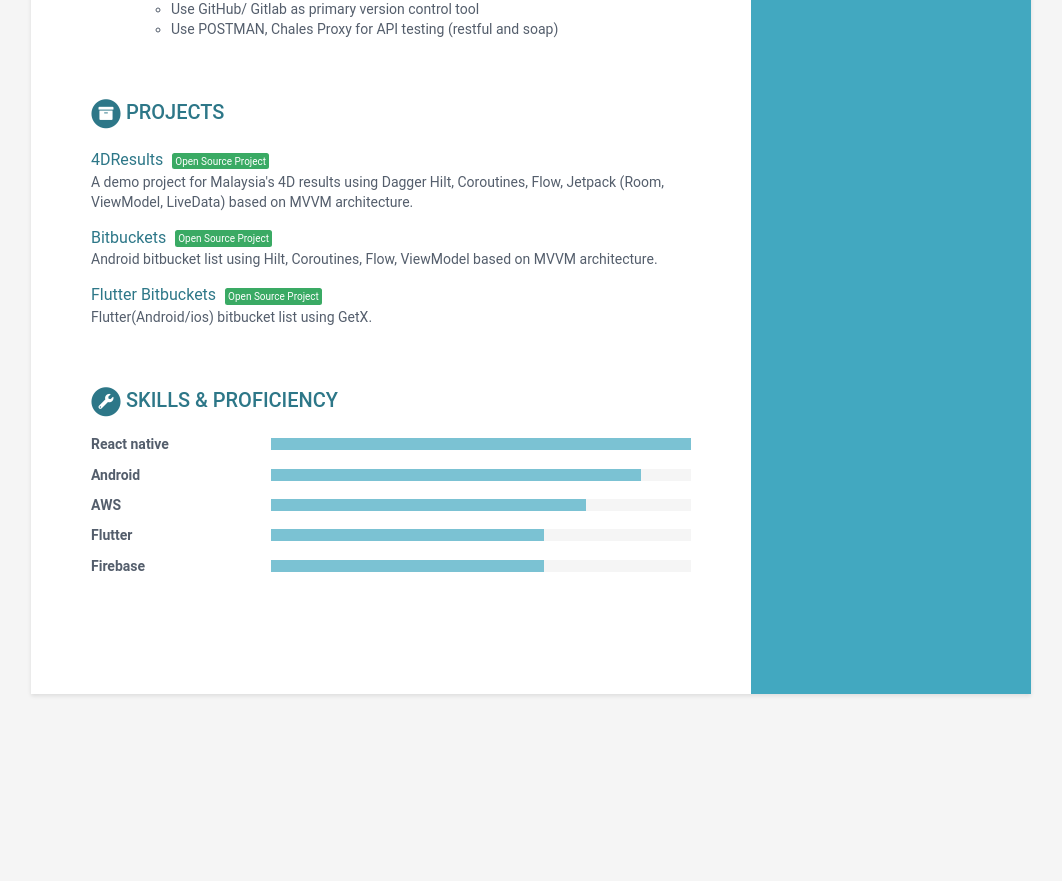
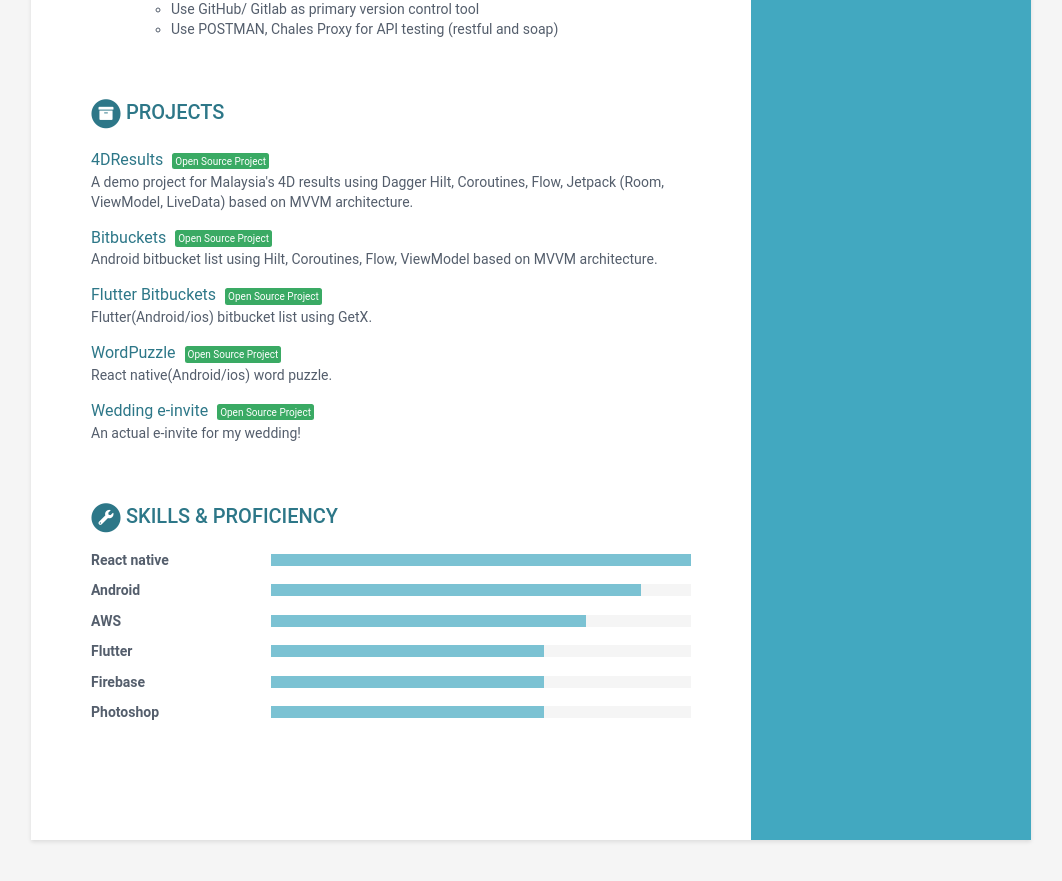
Before and after one commit to kimhau/kimhau.github.io, a Jekyll site: the page built from index.html, in a window 1280 px wide and 900 px high, scrolled down 1394 px. Shown: the top 881 px of the window, without its empty margins (109-1171 px from the left). Built offline with Jekyll 4.4.1, drawn with Linux system fonts in a browser that asks for light colours; before the commit the page ends 2148 px from its top, so only the background shows below that.

Commit message:
Update data.yml

```diff
--- a/_data/data.yml
+++ b/_data/data.yml
@@ -112,6 +112,16 @@ projects:
       tag: "Open Source Project"
       tagline: "Flutter(Android/ios) bitbucket list using GetX."
 
+    - title: WordPuzzle
+      link: "https://github.com/kimhau/WordPuzzle"
+      tag: "Open Source Project"
+      tagline: "React native(Android/ios) word puzzle."
+
+    - title: Wedding e-invite
+      link: "https://kh-yq-wedding.kimhau.net/"
+      tag: "Open Source Project"
+      tagline: "An actual e-invite for my wedding!"
+
 # publications:
 #     title: Publications
 #     intro: |
@@ -152,5 +162,8 @@ skills:
 
     - name: Firebase
       level: 65%
+
+    - name: Photoshop
+      level: 65%
 # footer: >
 #     Designed with <i class="fas fa-heart"></i> by <a href="http://themes.3rdwavemedia.com" target="_blank" rel="nofollow">Xiaoying Riley</a>
```
